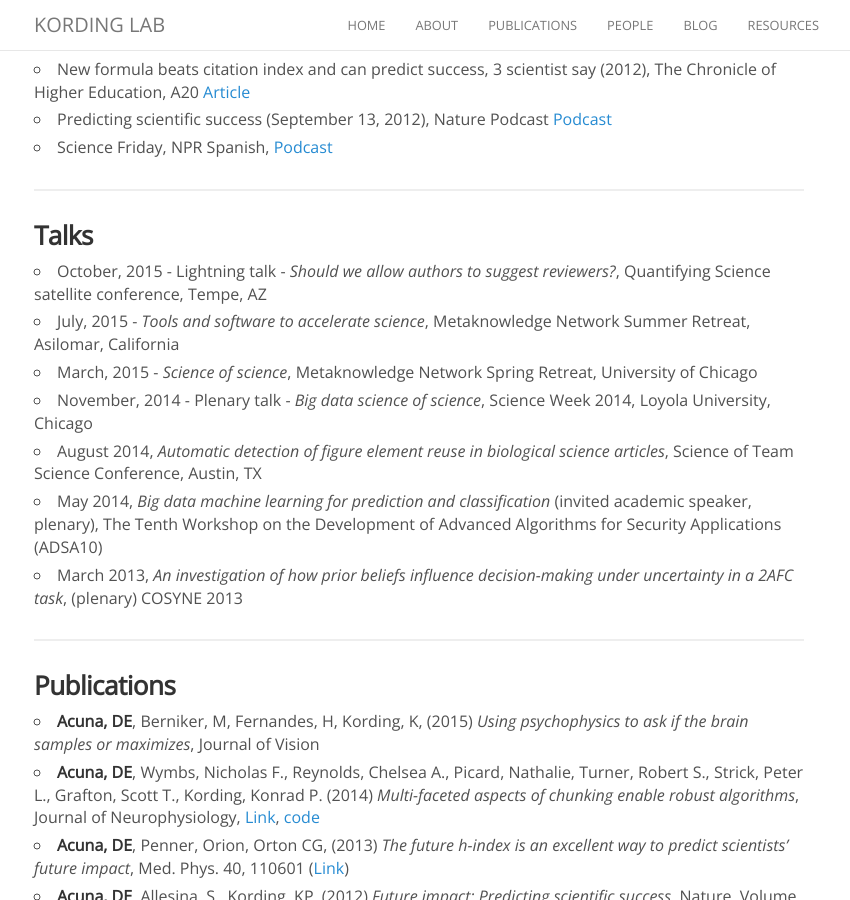
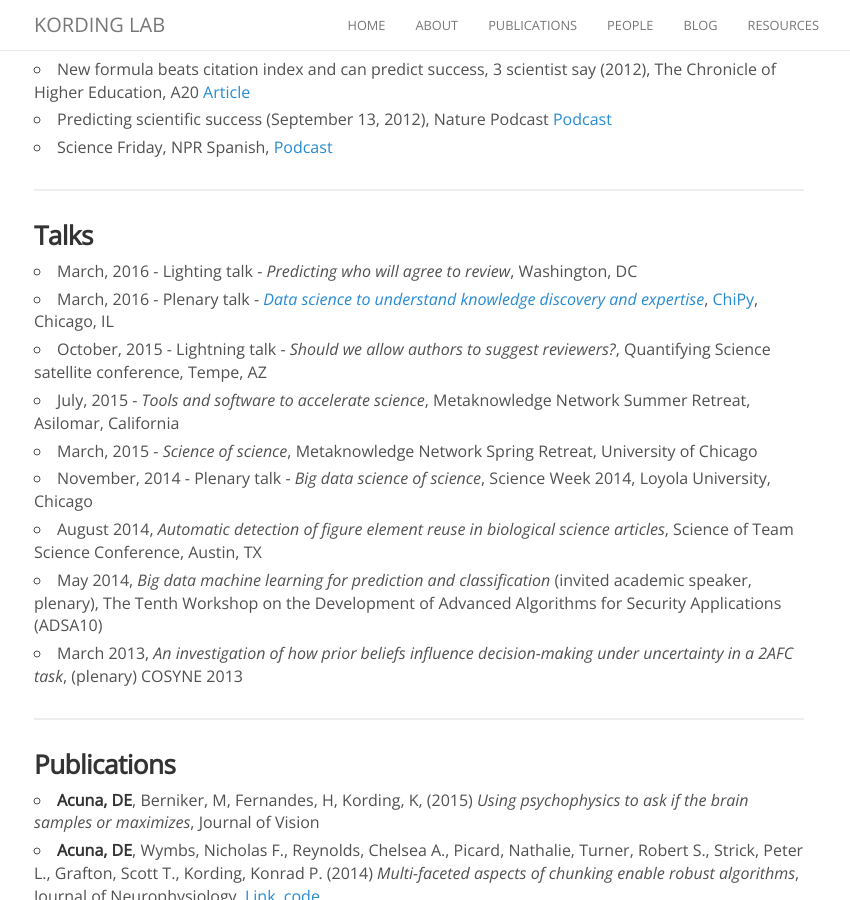
Before and after one commit to KordingLab/KordingLab.github.io, a Jekyll site: the page built from _people/daniel_e_acuna.md, in a window 1280 px wide and 900 px high, scrolled down 1703 px. Shown: the whole window, without its empty margins (221-1071 px from the left). Built offline with Jekyll 4.4.1, drawn with Linux system fonts in a browser that asks for light colours; nearby versions of some CDN libraries; comment, search, counter and statistics services are not loaded.

Commit message:
Talks update

```diff
--- a/_people/daniel_e_acuna.md
+++ b/_people/daniel_e_acuna.md
@@ -60,6 +60,8 @@ We have recently acquire a large database of abstracts and full-texts that will
 
 ### Talks
 
+- March, 2016 - Lighting talk - _Predicting who will agree to review_, Washington, DC
+- March, 2016 - Plenary talk - [_Data science to understand knowledge discovery and expertise_](/2016/03/11/chipy_presentation.html), [ChiPy](http://chipy.org), Chicago, IL
 - October, 2015 - Lightning talk - _Should we allow authors to suggest reviewers?_, Quantifying Science satellite conference, Tempe, AZ
 - July, 2015 - _Tools and software to accelerate science_, Metaknowledge Network Summer Retreat, Asilomar, California
 - March, 2015 - _Science of science_, Metaknowledge Network Spring Retreat, University of Chicago
```
